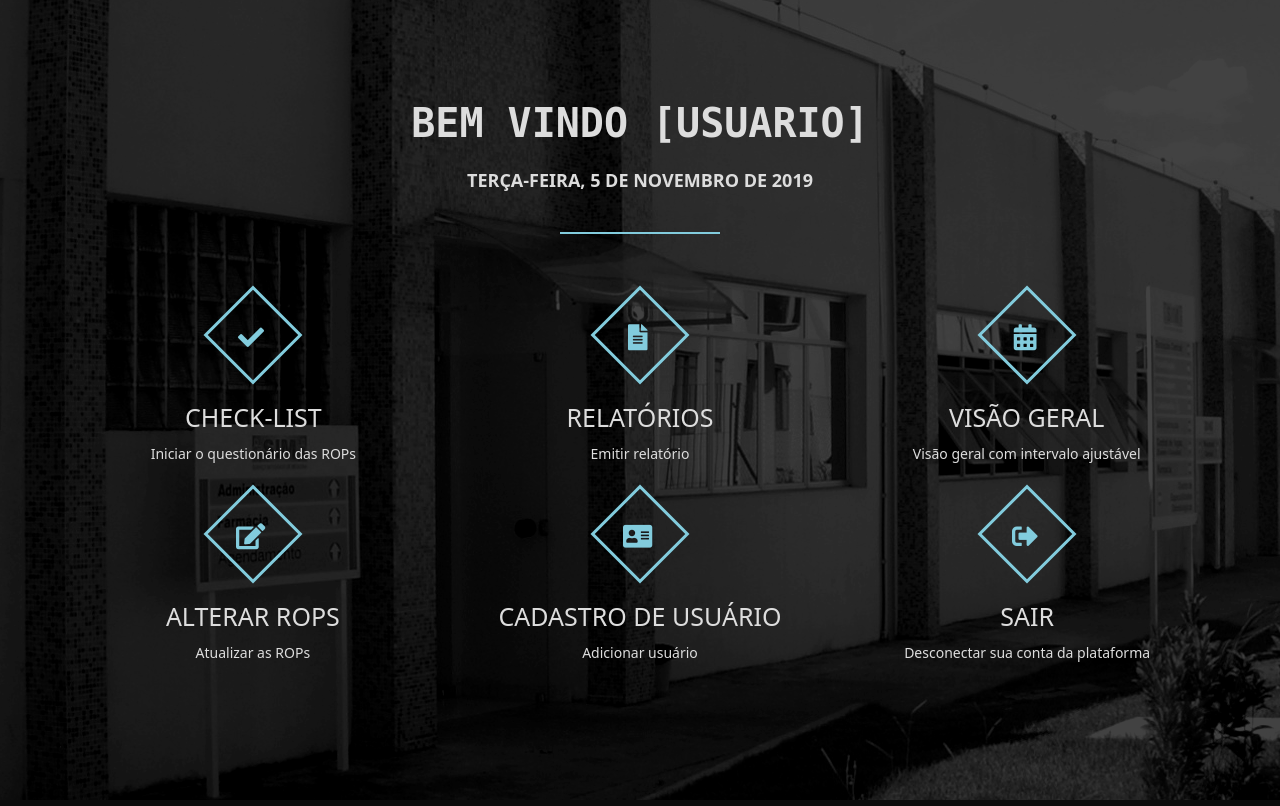
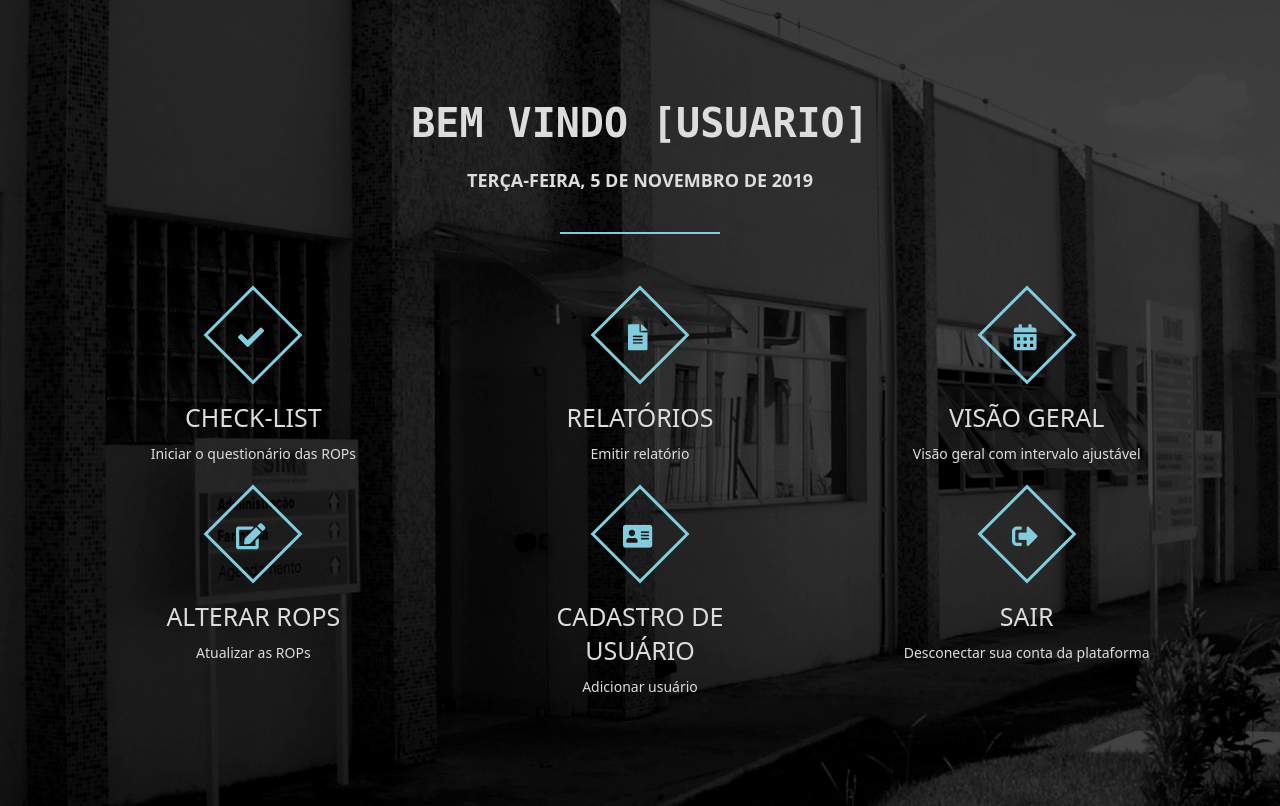
Before and after one commit to HikanZ/HcA, a PHP site: page /menu.html in a window 1280 px wide. Run offline with PHP 8.4, Linux system fonts and the light colour scheme.

Commit message:
Add files via upload

```diff
--- a/css/indexstyle.css
+++ b/css/indexstyle.css
@@ -4,7 +4,7 @@ body,html{
   padding: 0;
   height: 100%;
   font-family: sans-serif;
-background: url('../img/MainPiclite.png') center;
+  background: url('../img/MainPiclite.png') center;
 }
 .d1{
   width: 70%;
--- a/css/menustyle.css
+++ b/css/menustyle.css
@@ -3,9 +3,11 @@
   padding: 0;
   font-family: Noto Sans, sans-serif;
   box-sizing: border-box;
+
 }
-body{
-background: url('../img/MainPiclite.png') center;
+body,html{
+  height: 100%;
+  background: url('../img/MainPiclite.png') center;
 }
 .services-section{
   //background: url(../img/MainPiclite.png);
@@ -46,7 +48,7 @@ background: url('../img/MainPiclite.png') center;
 }
 
 .service-box{
-  max-width: 33.33%;
+  max-width: 25px;
   min-width: 300px;
   padding: 10px;
   text-align: center;
```
